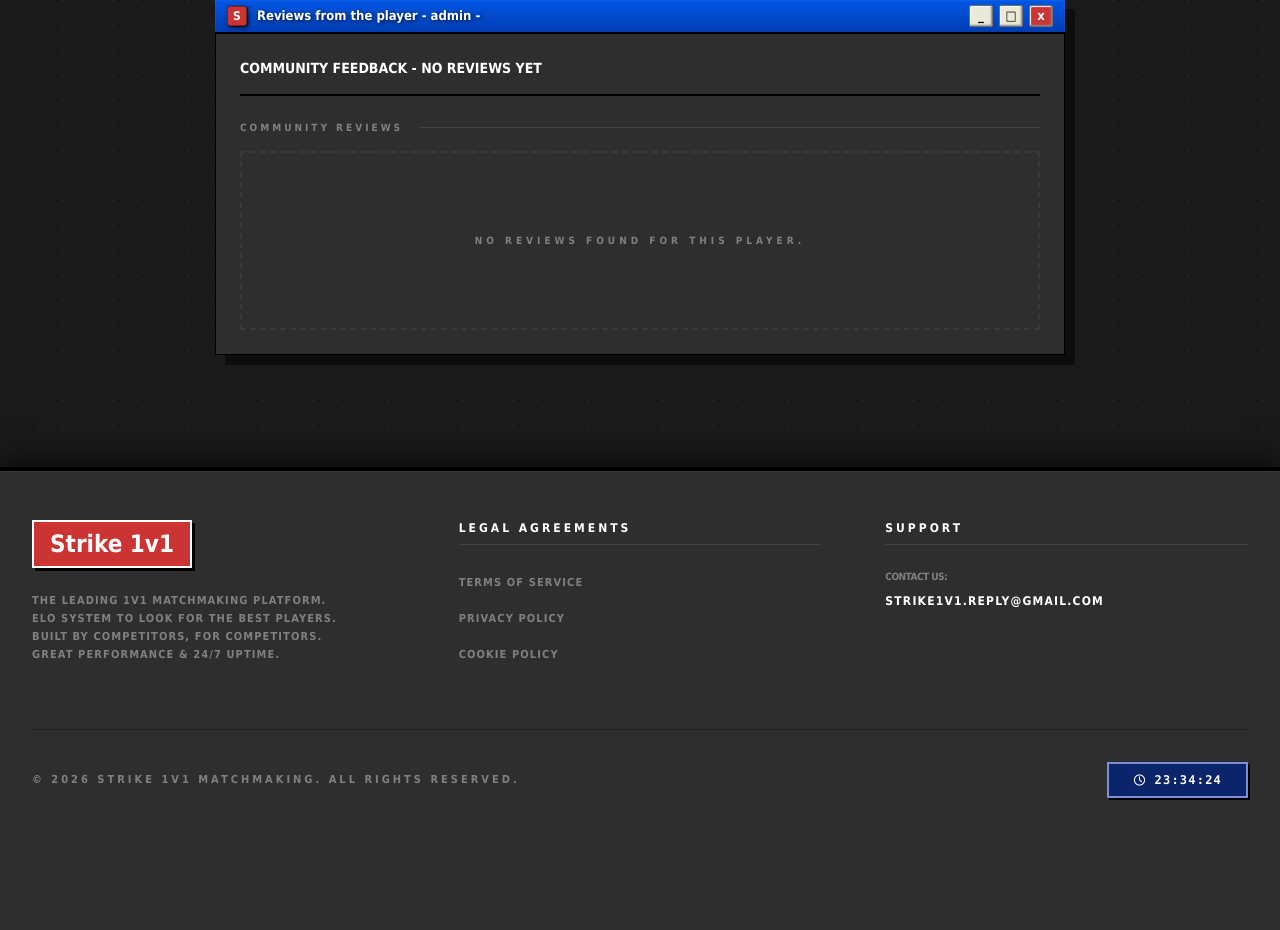
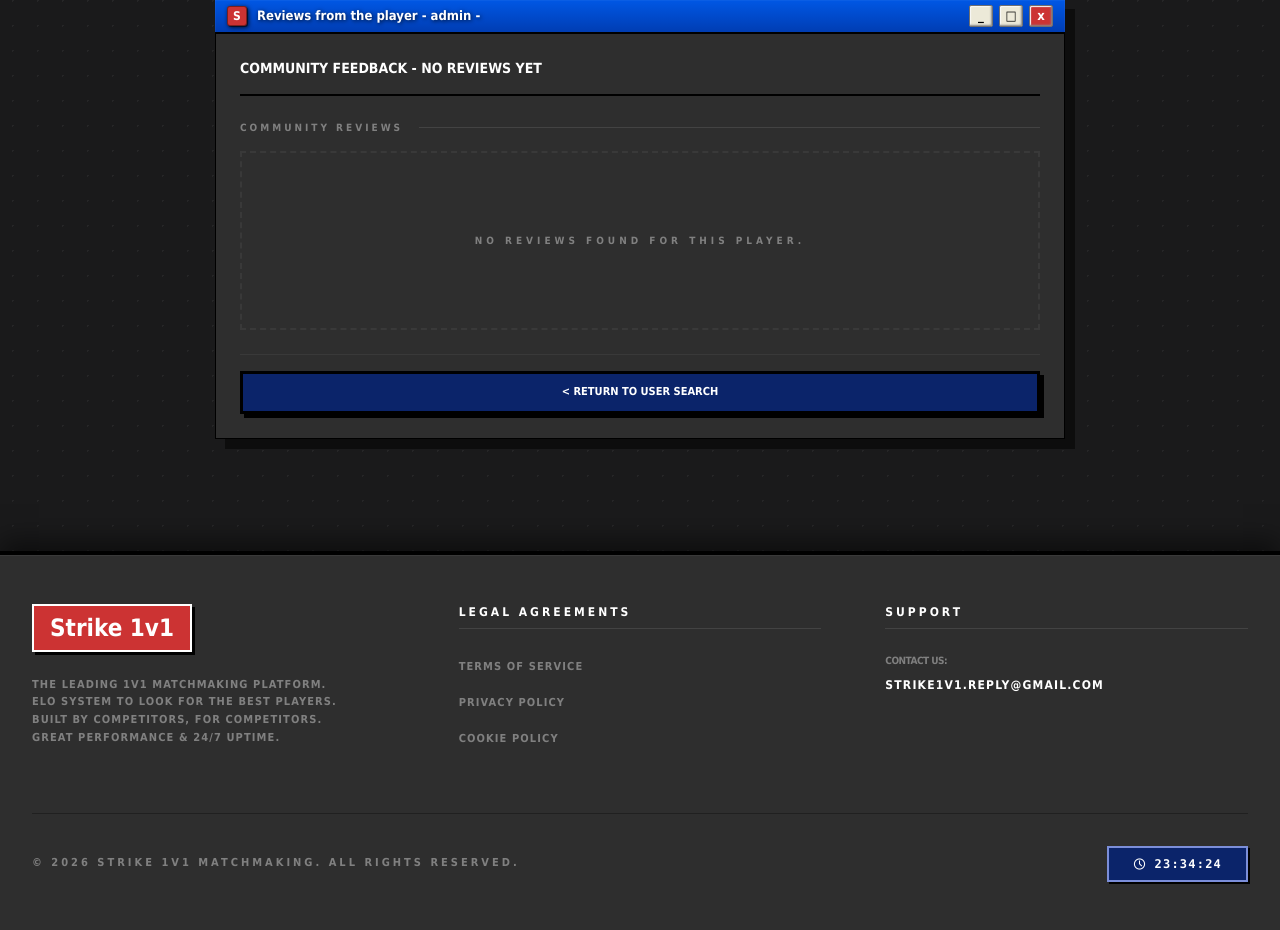
Before and after one commit to MarcPujolUNI/Strike1v1, a Django app: page /reviews/admin/ in a window 1280 px wide. Shown: the part 137-1067 px from the top of the page. Before the commit the page ends 937 px from the top, so only its background shows below. Run offline with Django 5.2, Linux system fonts and the light colour scheme; data comes from the database, SQL or seed files in the repository; some libraries are stand-ins or nearby versions.

Commit message:
fix(reviews): added the missing go back to search page
- Added a missing button that was in the initial design to be able to
  return to the search page. Without having to press again the button at the header.

```diff
--- a/templates/pages/review_detail.html
+++ b/templates/pages/review_detail.html
@@ -99,7 +99,7 @@
             <div class="flex flex-row gap-4 pt-6 border-t border-white/5">
                 <a href="{% url 'web:user_reviews_list' username=review.reviewee.username %}"
                    class="xp-btn xp-btn-blue flex-1 py-3 text-[11px] font-black uppercase shadow-[4px_4px_0px_#000] no-underline text-center">
-                    &lt; Return
+                    &lt; Return to the list
                 </a>
                 {% if is_author %}
                 <button onclick="document.getElementById('read-mode').classList.add('hidden'); document.getElementById('edit-mode').classList.remove('hidden');"
--- a/templates/pages/reviews_list.html
+++ b/templates/pages/reviews_list.html
@@ -20,9 +20,9 @@
 
             <div class="flex justify-between items-center mb-6 border-b-2 border-black pb-4">
                 <div class="flex flex-col">
-                    <span class="text-white font-black text-sm uppercase">
-                        {% if other_reviews.paginator.count > 0 or my_review  %}Community Feedback{% else %}Community Feedback - No reviews yet{% endif %}
-                    </span>
+                    <h2 class="text-white font-black text-sm uppercase">
+                        {% if other_reviews.paginator.count > 0 or my_review %}Community Feedback{% else %}Community Feedback - No reviews yet{% endif %}
+                    </h2>
                 </div>
 
                 {% if user.is_authenticated and user != target_user and not my_review %}
@@ -194,6 +194,13 @@
                     </div>
                 </div>
             {% endif %}
+
+            <div class="mt-6 pt-4 border-t border-white/5 flex">
+                <a href="{% url 'web:reviews' %}"
+                   class="xp-btn xp-btn-blue flex-1 py-2.5 text-[11px] font-black uppercase shadow-[4px_4px_0px_#000] no-underline text-center flex items-center justify-center gap-2">
+                    &lt; Return to User Search
+                </a>
+            </div>
         </div>
     </div>
 
```
